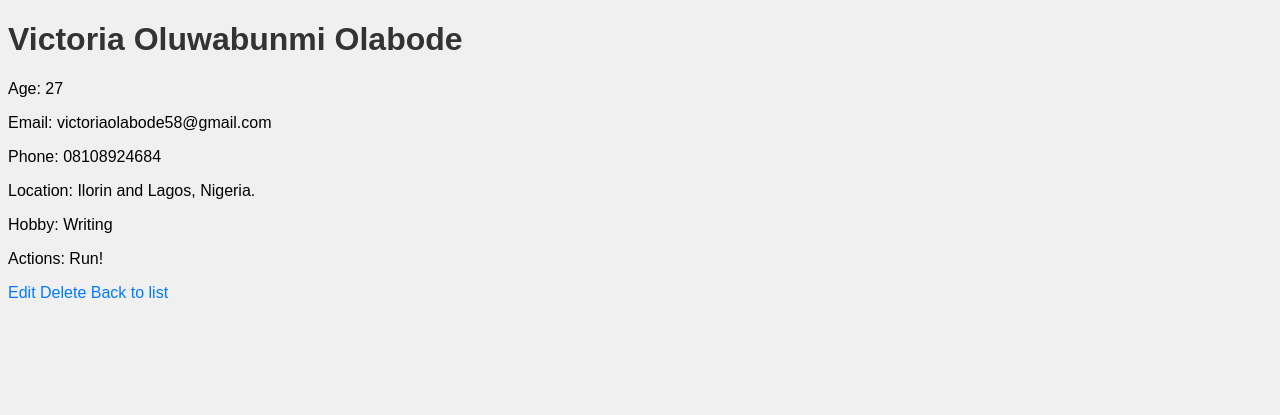
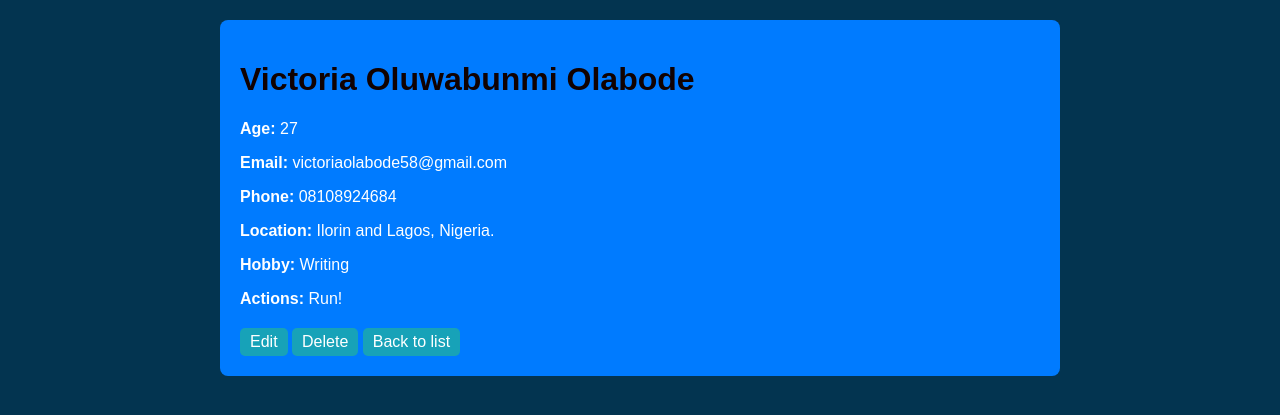
Before and after one commit to Victoriabunmi72/CRUD-PROJECT, a Django app: page /student/1/ in a window 1280 px wide. Shown: the top 415 px of the page. Run offline with Django 5.2, Linux system fonts and the light colour scheme; data comes from the database, SQL or seed files in the repository.

Commit message:
The Styling Crude Operation

```diff
--- a/student_management/students/static/students/styles.css
+++ b/student_management/students/static/students/styles.css
@@ -1,29 +1,201 @@
-/* styles.css */
-
-/* Example styles */
 body {
     font-family: Arial, sans-serif;
-    background-color: #f0f0f0;
+    background-color: #033450;
+    color: #ffffff;
 }
 
 h1 {
-    color: #333;
+    color: #110202;
 }
 
-ul {
-    list-style-type: none;
-    padding: 0;
+.container {
+    background-color: #007bff;
+    padding: 20px;
+    border-radius: 30px;
+    margin: 20px auto;
+    max-width: 800px;
+    min-height: 600px;
 }
 
-li {
+.container a {
+    color: #fff; /* Ensure links are also visible */
+}
+
+.container a:hover {
+    color: #ccc; /* Lighten the color on hover for better visibility */
+}
+
+/* Add Student button */
+.add-student-btn {
+    display: inline-block;
+    padding: 10px 15px;
+    background-color: #28a745;
+    color: #fff;
+    text-decoration: none;
+    border-radius: 5px;
+    margin-bottom: 20px;
+}
+
+.add-student-btn:hover {
+    background-color: #218838;
+}
+
+/* Table styles */
+.student-table {
+    width: 100%;
+    border-collapse: collapse;
+    margin-top: 20px;
+}
+
+.student-table th, .student-table td {
+    padding: 10px;
+    text-align: left;
+    border: 1px solid #ddd;
+}
+
+.student-table th {
+    background-color: #0056b3;
+}
+
+.student-table td {
+    background-color: #007bff;
+}
+
+.student-table a {
+    color: #fff;
+    padding: 5px 10px;
+    background-color: #17a2b8;
+    border-radius: 5px;
+}
+
+.student-table a:hover {
+    background-color: #138496;
+}
+
+/* Form styles */
+.form-container {
+    background-color: #007bff;
+    padding: 20px;
+    border-radius: 8px;
+    margin: 20px auto;
+    max-width: 800px;
+    color: white;
+}
+
+.form-container label {
+    display: block;
     margin-bottom: 10px;
 }
 
-a {
-    color: #007bff;
+.form-container input[type="text"],
+.form-container input[type="email"],
+.form-container input[type="tel"],
+.form-container textarea {
+    max-width: 500px;
+    padding: 10px;
+    margin-bottom: 20px;
+    border: none;
+    border-radius: 4px;
+    box-sizing: border-box;
+}
+
+.form-container button {
+    padding: 10px 20px;
+    background-color: #28a745;
+    color: white;
+    border: none;
+    border-radius: 4px;
+    cursor: pointer;
+}
+
+.form-container button:hover {
+    background-color: #218838;
+}
+
+.form-container a {
+    display: inline-block;
+    margin-top: 10px;
+    color: #fff;
     text-decoration: none;
 }
 
-a:hover {
+.form-container a:hover {
     text-decoration: underline;
 }
+
+/* Detail styles */
+.detail-container {
+    background-color: #007bff;
+    padding: 20px;
+    border-radius: 8px;
+    margin: 20px auto;
+    max-width: 800px; /* Increased max-width */
+    color: white;
+}
+
+.detail-container p {
+    margin-bottom: 10px;
+}
+
+.detail-container a {
+    display: inline-block;
+    margin-top: 10px;
+    color: #fff;
+    text-decoration: none;
+    background-color: #17a2b8;
+    padding: 5px 10px;
+    border-radius: 5px;
+}
+
+.detail-container a:hover {
+    background-color: #138496;
+}
+
+/* Delete confirmation styles */
+.delete-header {
+    color: #ffffff;
+    text-align: center;
+    margin-bottom: 20px;
+}
+
+.delete-prompt {
+    color: #ffffff;
+    text-align: center;
+    margin-bottom: 30px;
+}
+
+.delete-btn {
+    display: block;
+    width: 100%;
+    max-width: 200px;
+    margin: 0 auto;
+    padding: 10px 20px;
+    background-color: #dc3545;
+    color: white;
+    border: none;
+    border-radius: 4px;
+    cursor: pointer;
+    text-align: center;
+}
+
+.delete-btn:hover {
+    background-color: #c82333;
+}
+
+.cancel-btn {
+    display: block;
+    width: 100%;
+    max-width: 200px;
+    margin: 0 auto;
+    padding: 10px 20px;
+    background-color: #6c757d;
+    color: white;
+    border: none;
+    border-radius: 4px;
+    cursor: pointer;
+    text-align: center;
+}
+
+.cancel-btn:hover {
+    background-color: #5a6268;
+}
--- a/student_management/students/templates/students/confirm_delete.html
+++ b/student_management/students/templates/students/confirm_delete.html
@@ -6,6 +6,7 @@
     <link rel="stylesheet" type="text/css" href="{% static 'students/styles.css' %}">
 </head>
 <body>
+    <div class="container">
     <h1>Delete Student</h1>
     <p>Are you sure you want to delete "{{ student.name }}"?</p>
     <form method="post">
@@ -13,5 +14,6 @@
         <button type="submit">Yes, delete</button>
     </form>
     <a href="{% url 'student_list' %}">Cancel</a>
+    </div>
 </body>
 </html>
--- a/student_management/students/templates/students/detail.html
+++ b/student_management/students/templates/students/detail.html
@@ -6,15 +6,17 @@
     <link rel="stylesheet" type="text/css" href="{% static 'students/styles.css' %}">
 </head>
 <body>
-    <h1>{{ student.name }}</h1>
-    <p>Age: {{ student.age }}</p>
-    <p>Email: {{ student.email }}</p>
-    <p>Phone: {{ student.phone }}</p>
-    <p>Location: {{ student.location }}</p>
-    <p>Hobby: {{ student.hobby }}</p>
-    <p>Actions: {{ student.actions }}</p>
-    <a href="{% url 'student_update' student.id %}">Edit</a>
-    <a href="{% url 'student_delete' student.id %}">Delete</a>
-    <a href="{% url 'student_list' %}">Back to list</a>
+    <div class="detail-container">
+        <h1>{{ student.name }}</h1>
+        <p><strong>Age:</strong> {{ student.age }}</p>
+        <p><strong>Email:</strong> {{ student.email }}</p>
+        <p><strong>Phone:</strong> {{ student.phone }}</p>
+        <p><strong>Location:</strong> {{ student.location }}</p>
+        <p><strong>Hobby:</strong> {{ student.hobby }}</p>
+        <p><strong>Actions:</strong> {{ student.actions }}</p>
+        <a href="{% url 'student_update' student.id %}">Edit</a>
+        <a href="{% url 'student_delete' student.id %}">Delete</a>
+        <a href="{% url 'student_list' %}">Back to list</a>
+    </div>
 </body>
 </html>
--- a/student_management/students/templates/students/form.html
+++ b/student_management/students/templates/students/form.html
@@ -6,6 +6,7 @@
     <link rel="stylesheet" type="text/css" href="{% static 'students/styles.css' %}">
 </head>
 <body>
+    <div class="form-container">
         <h1>Student Form</h1>
         <form method="post">
             {% csrf_token %}
@@ -13,5 +14,6 @@
             <button type="submit">Save</button>
         </form>
         <a href="{% url 'student_list' %}">Back to list</a>
+    </div>
 </body>
 </html>
```
Also changed, not shown: student_management/students/templates/students/list.html (+19 -5 lines). Lines whose indentation alone changed are shown as unchanged.
